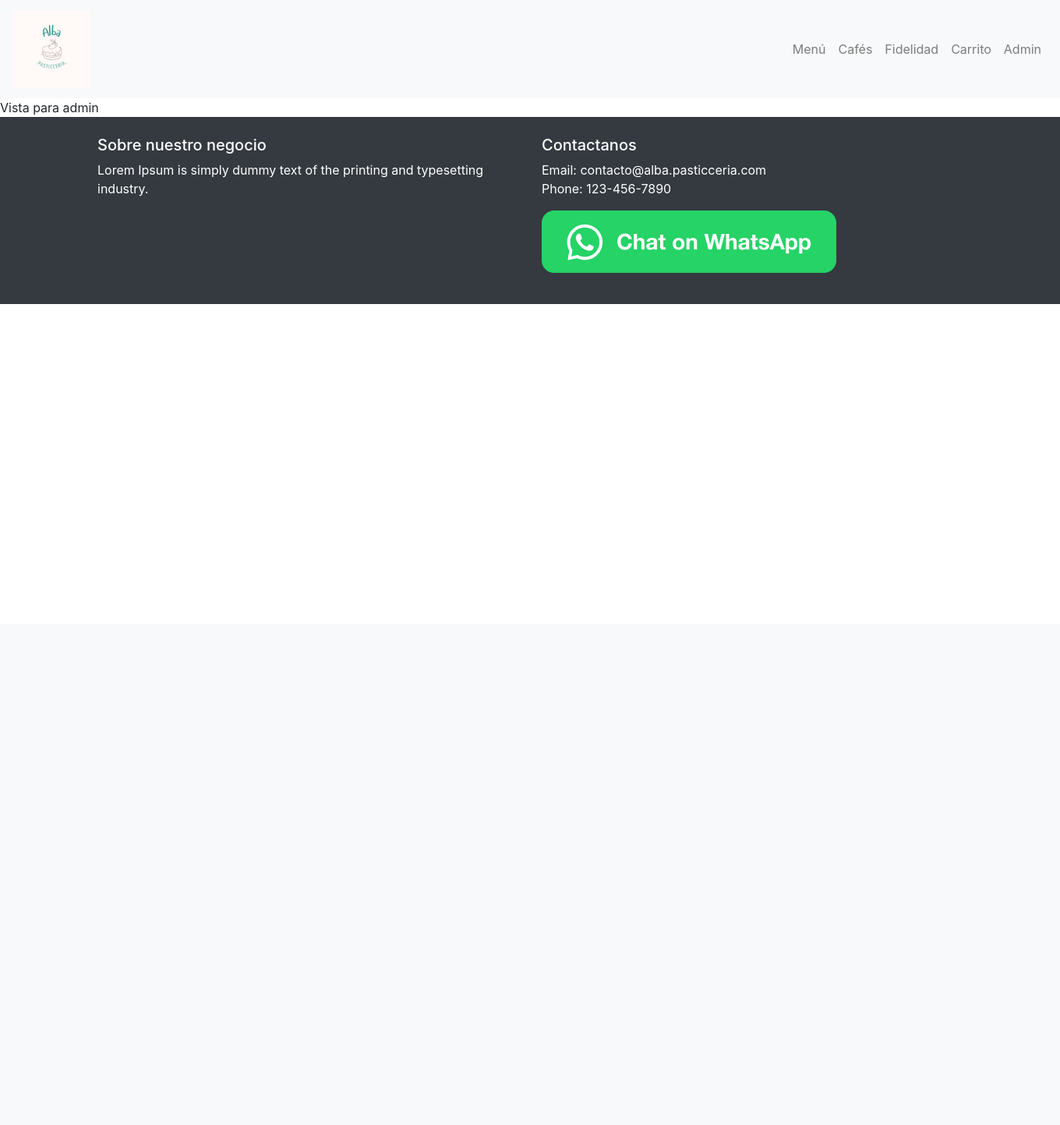
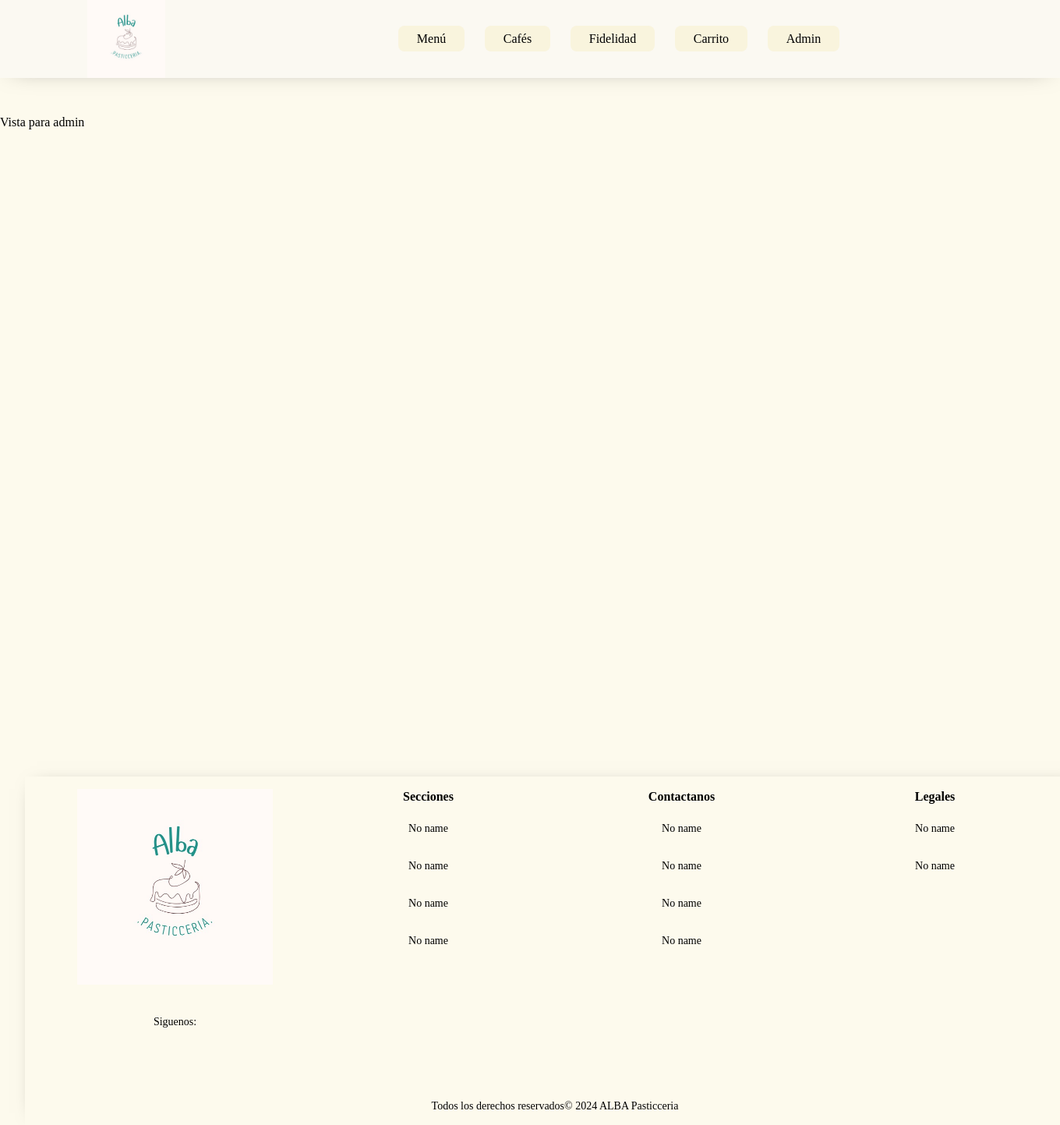
Before and after one commit to emantho/alba_pasticceria, a Django app: page /admin in a window 1360 px wide; the page is wider, and only the part inside the window is pictured. Shown: that part at 78% size. Before the commit the page ends 390 px from the top of that part, so only its background shows below. Run offline with Django 5.2, Linux system fonts and the light colour scheme; some libraries are stand-ins or nearby versions.

Commit message:
aplicado stilos en sitio

```diff
--- /dev/null
+++ b/Alba/pasticceria/static/pasticceria/css/base.css
@@ -0,0 +1,337 @@
+:root {
+    --clr-bodyBackground: #fbf9f2;
+    --clr-headerBackground: #fdfaed;
+    --clr-boxShadow: #00000080;
+    --clr-navButton: #f9f4dd;
+    --clr-footerBackground: #fdfaed;
+    --clr-navButtonHover: #71dea7;
+    --clr-red: #C03028;
+
+    --type-normal: #A8A878;
+    --type-fire: #F08030;
+    --type-water: #6890F0;
+    --type-electric: #F8D030;
+    --type-ice: #98D8D8;
+    --type-poison: #A040A0;
+    --type-ground: #E0C068;
+    --type-flying: #A890F0;
+    --type-psychic: #F85888;
+    --type-bug: #A8B820;
+    --type-rock: #B8A038;
+    --type-ghost: #705898;
+    --type-dark: #705848;
+    --type-dragon: #7038F8;
+    --type-steel: #B8B8D0;
+    --type-fairy: #F0B6BC;
+}
+
+
+* {
+    padding: 0;
+    margin: 0;
+}
+
+body {
+    background-color: var(--clr-headerBackground);
+    min-height: 100svh;
+    margin: 0
+}
+
+ul {
+    list-style-type: none;
+}
+
+a,
+a:hover,
+a:link,
+a:visited {
+    text-decoration: none;
+    color: inherit;
+}
+
+/* HEADER */
+.header {
+
+    box-sizing: content-box;
+    position: relative;
+    padding-bottom: 2em;
+    top: 0;
+    width: 100%;
+    z-index: 1;
+}
+
+/* pantallas menores a 577px */
+.navbar {
+    background-color: var(--clr-bodyBackground);
+    display: grid;
+    grid-template-columns: 20% 80%;
+    /* display: flex;
+    flex-wrap: wrap; */
+    width: 100%;
+    max-width: 1300px;
+    margin: 0 auto;
+    box-shadow: 0 0 2rem -1rem var(--clr-boxShadow);
+}
+
+@media only screen and (min-width: 577px) {
+    .navbar {
+        display: grid;
+        grid-template-columns: 30% 70%;
+        max-width: 928px;
+    }
+}
+
+@media only screen and (min-width: 992px) {
+    .navbar {
+        display: flex;
+        flex-wrap: wrap;
+        margin: 0 auto;
+        max-width: 1600px;
+    }
+}
+
+.navbar-brand {
+    display: flex;
+    flex-direction: row;
+    gap: 0.5rem;
+    padding: 0 2rem;
+    align-items: center; /* contendedor padre de h2, en flex lo alinea en vertical y horizontal*/
+}
+
+.logo-nombre {
+    display: flex;
+    flex-wrap: wrap;
+    gap: 0.5rem;
+    padding: 0 2em 0 5em;
+    align-items: center; /* contendedor padre de h2, en flex lo alinea en vertical y horizontal*/
+}
+
+.navbarNav {
+    margin: auto;
+    padding: 0 4em 0 1em;
+}
+
+.navbarnav-list {
+    display: flex;
+    align-items: center;
+    flex-wrap: wrap;
+    gap: 1rem;
+}
+
+.navbarnav-list a {
+    background-color: var(--clr-navButton);
+    margin: 0.3rem;
+    border-radius: 0.5rem;
+    padding: 0.5rem 1.5rem;
+}
+
+.navbarnav-list a:hover {
+    background-color: var(--clr-navButtonHover);
+    cursor: pointer;
+}
+
+/* MAIN */
+.main {
+    display: block;
+    margin: 1rem auto;
+    max-width: 1600px;
+    height: 100svh;
+}
+
+.main-div {
+    display: flex;
+    flex-wrap: wrap;
+    margin: 0 auto;
+    max-width: 1600;
+}
+
+/* FOOTER */
+/* pantallas menores a 577px */
+.footer-body {
+    color: var(--clr-white);
+    padding: 26px 24px 0 24px;
+    position: relative;
+    width: 100%;
+}
+
+@media only screen and (min-width: 577px) {
+    .footer-body {
+        padding: 32px 40px 0 40px;
+        display: block;
+    }
+}
+
+@media only screen and (min-width: 992px) {
+    .footer-body {
+        padding: 32px 32px 0 32px;
+        flex-direction: column;
+    }
+}
+
+#footer-menu {
+    background-color: var(--clr-footerBackground);
+    max-width: 1600px;
+    margin: 0 auto;
+    box-shadow: 0 0 1.5rem -1rem var(--clr-boxShadow);
+    padding: 16px 0;
+}
+
+/* pantallas menores a 577px */
+.footer-menu {
+    border-bottom: 1px solid var(--clr-black);
+    display: grid;
+    grid-template-columns: 100%;
+    width: 100%;
+}
+
+@media only screen and (min-width: 577px) {
+    .footer-menu {
+        grid-template-columns: repeat(4, 25%);
+        max-width: 928px;
+    }
+}
+
+@media only screen and (min-width: 992px) {
+    .footer-menu {
+        grid-template-columns: repeat(4, 25%);
+        margin: 0 auto;
+        max-width: 1300px;
+    }
+}
+
+
+.social-copy {
+    align-items: center;
+    font-size: 14px;
+    display: flex;
+    flex-direction: column;
+    padding: 0;
+    width: 100%;
+}
+
+.logo-wrapper {
+    display: flex;
+    flex-direction: row;
+    width: 100%;
+    gap: calc(100% - 258px);
+    max-width: 251px;
+    justify-content: center;
+    margin-bottom: 28px;
+}
+
+@media only screen and (min-width: 577px) {
+    .logo-wrapper {
+        align-items: inherit;
+        flex-direction: column;
+        gap: inherit;
+        margin-top: 0;
+        margin-bottom: 40px;
+    }
+}
+
+@media only screen and (min-width: 992px) {
+    .logo-wrapper {
+        flex-direction: column;
+        align-items: inherit;
+        margin-top: 0;
+        margin-bottom: 40px;
+    }
+}
+
+.footer-logo {
+    width: 100%;
+}
+
+.grid-sociales {
+    display: inline-flex;
+    gap: 12px;
+    margin-top: 16px;
+}
+
+@media only screen and (min-width: 577px) {
+    .grid-sociales {
+        display: grid;
+        grid-template-columns: 1fr 1fr 1fr;
+    }
+}
+
+@media only screen and (min-width: 992px) {
+    .grid-sociales {
+        display: grid;
+        grid-template-columns: 1fr 1fr 1fr;
+    }
+}
+
+
+.fa-brands {
+    color: var(--clr-grass);
+}
+
+.fa-brands:hover {
+    color: var(--clr-gray-dark);
+}
+
+.footer-column {
+    margin-bottom: 40px;
+    text-align: center;
+}
+
+@media only screen and (min-width: 577px) {
+    .footer-column {
+        font-size: 14px;
+        grid-template-columns: 100%;
+        padding-left: 0;
+        row-gap: 4px;
+        text-align: center;
+    }
+}
+
+.footer-title {
+    font-size: 16px;
+    font-weight: 700;
+    line-height: 19px;
+}
+
+.footer-section {
+    display: flex;
+    flex-wrap: wrap;
+    justify-content: center;
+    gap: 4;
+    margin-top: 8px;
+}
+
+@media only screen and (min-width: 577px) {
+    .footer-section {
+        flex-direction: column;
+        margin-top: 8px;
+    }
+}
+
+.footer-link {
+    -webkit-tap-highlight-color: transparent;
+    font-size: 14px;
+    font-weight: 400;
+    line-height: 16px;
+    min-width: 48px;
+    padding: 16px 8px;
+}
+
+.copyright {
+    display: flex;
+    flex-direction: column;
+    justify-content: center;
+    margin-top: 24px;
+}
+
+.copyright-text {
+    font-size: 14px;
+    font-weight: 400;
+    line-height: 16px;
+    text-align: center;
+}
+
+@media only screen and (min-width: 577px) {
+    .copyright-text {
+        text-align: center;
+    }
+}
--- a/Alba/pasticceria/static/pasticceria/css/cafe.css
+++ b/Alba/pasticceria/static/pasticceria/css/cafe.css
@@ -1,4 +1,4 @@
-
+/*
 body {
     background-image: url(https://cdn.freecodecamp.org/curriculum/css-cafe/beans.jpg);
     font-family: sans-serif;
--- a/Alba/pasticceria/static/pasticceria/css/menu.css
+++ b/Alba/pasticceria/static/pasticceria/css/menu.css
@@ -1,5 +1,5 @@
 
-body {
+/* body {
     background-image: url(https://cdn.freecodecamp.org/curriculum/css-cafe/beans.jpg);
     font-family: sans-serif;
     padding: 20px;
@@ -68,7 +68,7 @@ body {
   .price {
     text-align: right;
     width: 25%;
-  }
+  } */
 
   /* FOOTER */
 
--- a/Alba/pasticceria/templates/pasticceria/base.html
+++ b/Alba/pasticceria/templates/pasticceria/base.html
@@ -6,24 +6,27 @@
     <meta charset="UTF-8">
     <meta name="viewport" content="width=device-width, initial-scale=1.0">
     <title>ALBA Pasticceria {% block tittle %}{% endblock tittle %}</title>
-    <link rel="stylesheet" href="https://stackpath.bootstrapcdn.com/bootstrap/4.5.2/css/bootstrap.min.css">
+    <!-- <link rel="stylesheet" href="https://stackpath.bootstrapcdn.com/bootstrap/4.5.2/css/bootstrap.min.css"> -->
     <link rel="stylesheet" href="{% static "pasticceria/css/base.css" %}">
     {% block css %}{% endblock css %}
 </head>
 
 <body>
     <!-- Header -->
-    <header>
-        <nav class="navbar navbar-expand-lg navbar-light bg-light">
-            <a class="navbar-brand" href=" {% url "index" %}">
-                <img src="{% static "pasticceria/media/images/alba_logo.jpeg" %}" alt="Logo" width="100" height="100">
-            </a>
-            <button class="navbar-toggler" type="button" data-toggle="collapse" data-target="#navbarNav"
+    <header class="header">
+        <nav class="navbar"> <!-- navbar-expand-lg navbar-light bg-light -->
+            <div class="logo-nombre">
+                <a class="navbar-brand" href=" {% url "index" %}">
+                    <img src="{% static "pasticceria/media/images/alba_logo.jpeg" %}" alt="Logo" width="100" height="100">
+                    <!-- <h2 class="navbar-text">ALBA Pasticceria</h2> -->
+                </a>
+            </div>
+            <!-- <button class="navbar-toggler" type="button" data-toggle="collapse" data-target="#navbarNav"
                 aria-controls="navbarNav" aria-expanded="false" aria-label="Toggle navigation">
                 <span class="navbar-toggler-icon"></span>
-            </button>
-            <div class="collapse navbar-collapse" id="navbarNav">
-                <ul class="navbar-nav ml-auto">
+            </button> -->
+            <div class="navbarNav">
+                <ul class="navbarnav-list">
                     {% comment %} <li class="nav-item active">
                         <a class="nav-link" href=" {% url 'index' %} ">Principal</a>
                     </li> {% endcomment %}
@@ -56,35 +59,99 @@
     </header>
 
     <!-- Main -->
-    <main class="centered">
+    <main class="main">
+        <div class="main-div">
         {% block main %}{% endblock main %}
+        </div>
     </main>
 
 
     <!-- Footer -->
-    <footer class="bg-dark text-white py-4">
+    <footer class="footer-body">
+        <div id="footer-menu">
+            <div class="footer-menu">
+                <div class="footer-column">
+                    <div class="social-copy">
+                        <div class="logo-wrapper">
+                            <img class="footer-logo" src="{% static 'pasticceria/media/images/alba_logo.jpeg' %}" alt="footer-logo">
+                        </div>
+                        Siguenos:
+                        <div class="grid-sociales">
+                            <a href="http://www.facebook.com" target="_blank" rel="noopener noreferrer"><i
+                                    class="fa-brands fo-brands fa-facebook fa-xl"></i></a>
+                            <a href="http://www.instagram.com" target="_blank" rel="noopener noreferrer"><i
+                                    class="fa-brands fo-brands fa-instagram fa-xl"></i></a>
+                            <a href="http://www.x.com" target="_blank" rel="noopener noreferrer"><i
+                                    class="fa-brands fo-brands fa-x-twitter fa-xl"></i></a>
+                            <a href="http://www.threads.com" target="_blank" rel="noopener noreferrer"><i
+                                    class="fa-brands fo-brands fa-threads fa-xl"></i></a>
+                            <a href="http://www.tiktok.com" target="_blank" rel="noopener noreferrer"><i
+                                    class="fa-brands fo-brands fa-tiktok fa-xl"></i></a>
+                            <a href="http://www.whatsapp.com" target="_blank" rel="noopener noreferrer"><i
+                                    class="fa-brands fo-brands fa-whatsapp fa-xl"></i></a>
+                        </div>
+                    </div>
+                </div>
+                <div class="footer-column">
+                    <span class="footer-title">Secciones</span>
+                    <div class="footer-section">
+                        <a class="footer-link" rel="noopener noreferrer" target="_blank" href="#">No name</a>
+                        <a class="footer-link" rel="noopener noreferrer" target="_blank" href="#">No name</a>
+                        <a class="footer-link" rel="noopener noreferrer" target="_blank" href="#">No name</a>
+                        <a class="footer-link" rel="noopener noreferrer" target="_blank" href="#">No name</a>
+                    </div>
+                </div>
+                <div class="footer-column">
+                    <span class="footer-title">Contactanos</span>
+                    <div class="footer-section">
+                        <a class="footer-link" rel="noopener noreferrer" target="_blank" href="#">No name</a>
+                        <a class="footer-link" rel="noopener noreferrer" target="_blank" href="#">No name</a>
+                        <a class="footer-link" rel="noopener noreferrer" target="_blank" href="#">No name</a>
+                        <a class="footer-link" rel="noopener noreferrer" target="_blank" href="#">No name</a>
+                    </div>
+                </div>
+                <div class="footer-column">
+                    <span class="footer-title">Legales</span>
+                    <div class="footer-section">
+                        <a class="footer-link" rel="noopener noreferrer" target="_blank" href="#">No name</a>
+                        <a class="footer-link" rel="noopener noreferrer" target="_blank" href="#">No name</a>
+                    </div>
+                </div>
+            </div>
+            <div class="copyright">
+                <span class="copyright-text">
+                    Todos los derechos reservados&copy;
+                    <!--  -->
+                    2024
+                    <!--  -->
+                    ALBA Pasticceria
+                </span>
+            </div>
+        </div>
+    </footer>
+    <!-- <footer class="bg-dark text-white py-4">
         <div class="container">
             <div class="row">
-                <div class="col-md-6">
+                <div class="col-md-6"> -->
                     <!-- Add footer content here -->
-                    <h5>Sobre nuestro negocio</h5>
+                    <!-- <h5>Sobre nuestro negocio</h5>
                     <p>Lorem Ipsum is simply dummy text of the printing and typesetting industry.</p>
                 </div>
-                <div class="col-md-6">
+                <div class="col-md-6"> -->
                     <!-- Add additional footer content here -->
-                    <h5>Contactanos</h5>
+                    <!-- <h5>Contactanos</h5>
                     <p>Email: contacto@alba.pasticceria.com<br>Phone: 123-456-7890</p>
                     <p><a aria-label="Chat on WhatsApp" href="https://wa.me/1XXXXXXXXXX"> <img alt="Chat on WhatsApp" src=" {% static "pasticceria/media/images/wsapp.png" %} " /><a/></p>
                 </div>
             </div>
         </div>
-    </footer>
+    </footer> -->
 
     <!-- Bootstrap JS -->
 
-    <script src="https://code.jquery.com/jquery-3.5.1.slim.min.js"></script>
+    <!-- <script src="https://code.jquery.com/jquery-3.5.1.slim.min.js"></script>
     <script src="https://cdn.jsdelivr.net/npm/@popperjs/core@2.5.4/dist/umd/popper.min.js"></script>
-    <script src="https://stackpath.bootstrapcdn.com/bootstrap/4.5.2/js/bootstrap.min.js"></script>
+    <script src="https://stackpath.bootstrapcdn.com/bootstrap/4.5.2/js/bootstrap.min.js"></script> -->
 </body>
 
 </html>
```
